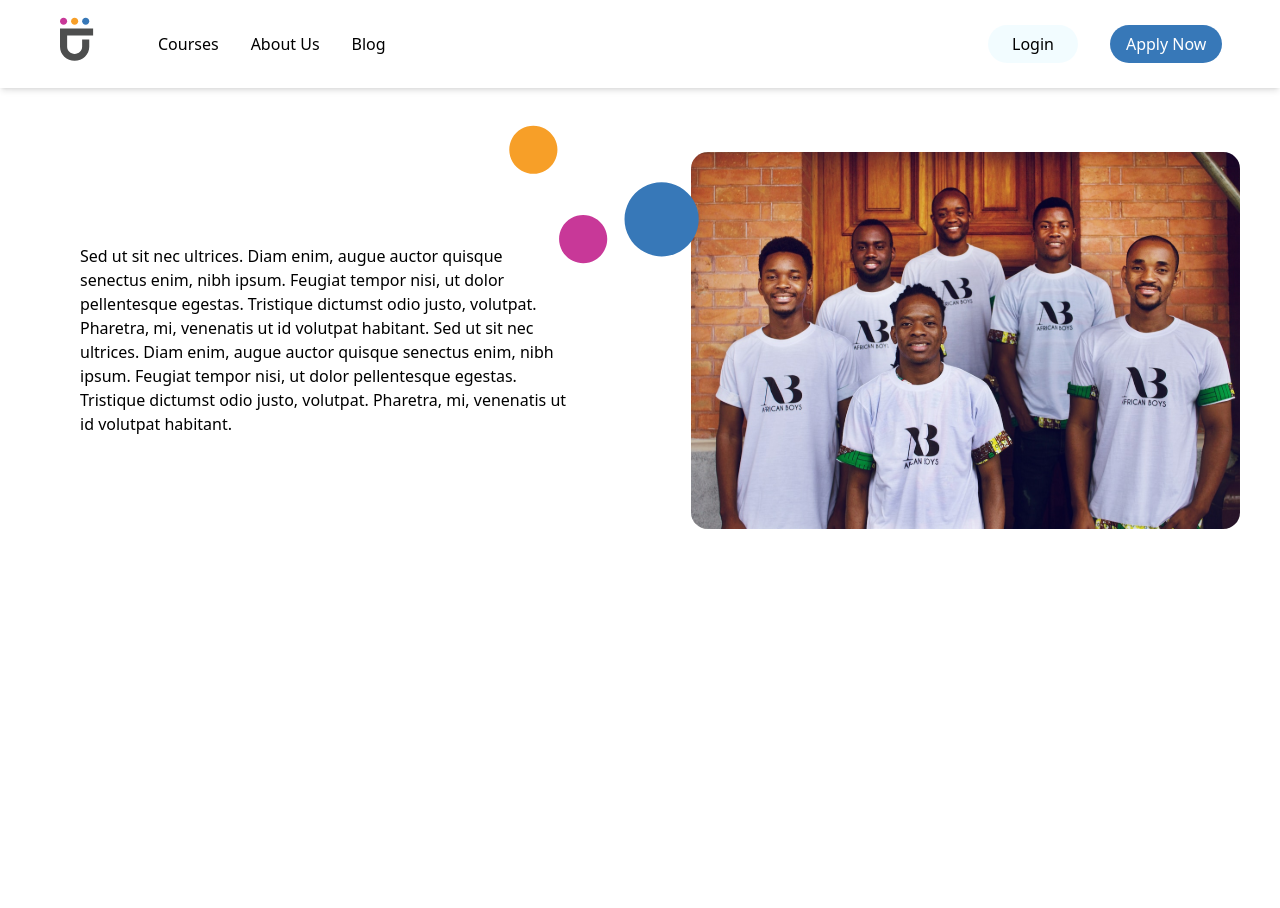
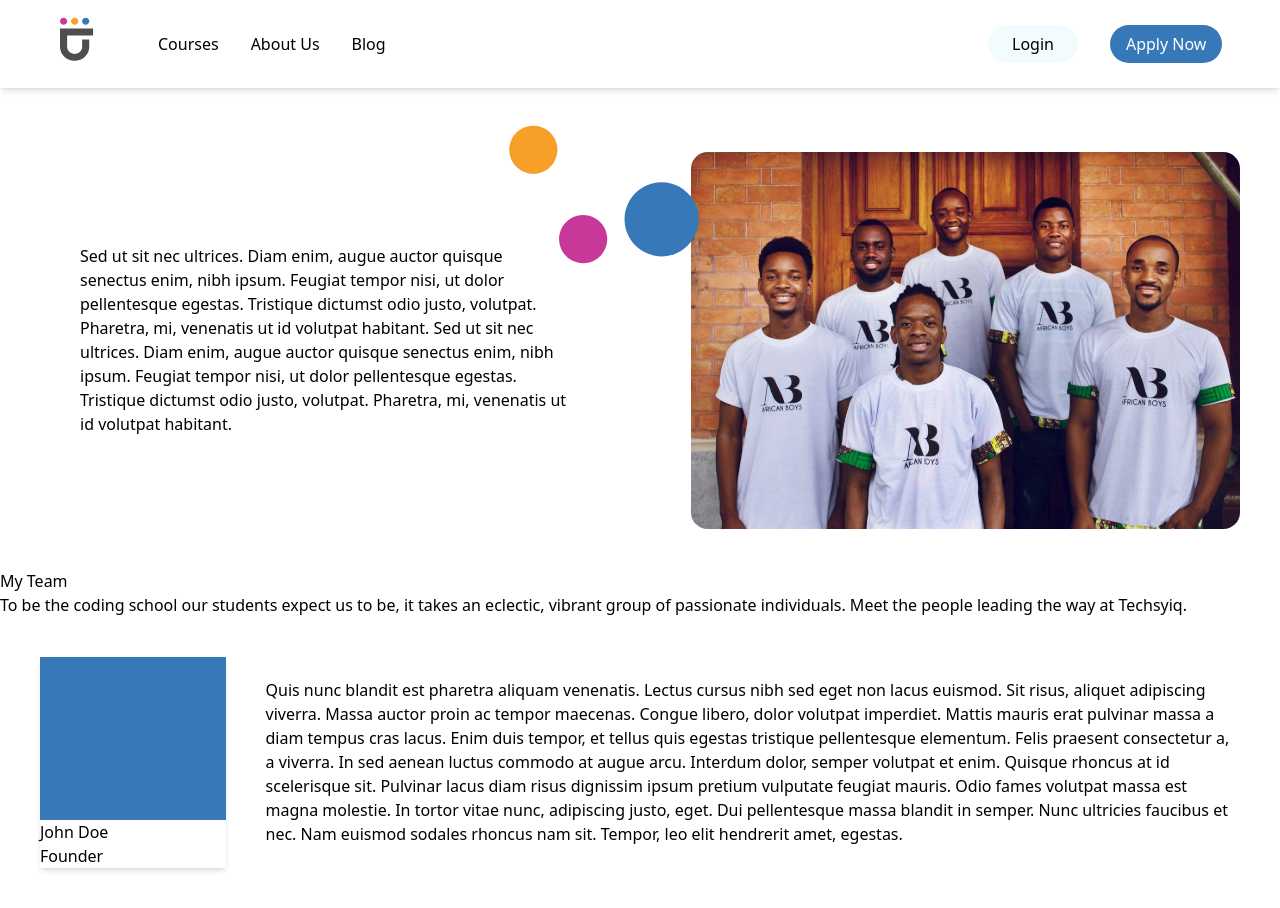
Before and after one commit to Kimutai01/Techsyiq-react, a React (Vite) app: page /about in a window 1280 px wide. Before the commit the page ends 800 px from the top, so only its background shows below. Built offline with nearby package versions, Linux system fonts and the light colour scheme.

Commit message:
Added team card

```diff
--- /dev/null
+++ b/src/components/about/Team.jsx
@@ -0,0 +1,41 @@
+import React from "react";
+import dots from "../../assets/teamrect.svg";
+
+const Team = () => {
+  return (
+    <div>
+      <h1>My Team</h1>
+      <p>
+        To be the coding school our students expect us to be, it takes an
+        eclectic, vibrant group of passionate individuals. Meet the people
+        leading the way at Techsyiq.
+      </p>
+      <div className="flex p-10">
+        <div className="w-[100%] mr-10 shadow-md border-r-10">
+          <img src={dots} alt="" />
+          <div>
+            <h4>John Doe</h4>
+          </div>
+          <p>Founder</p>
+        </div>
+        <div className="flex items-center">
+          Quis nunc blandit est pharetra aliquam venenatis. Lectus cursus nibh
+          sed eget non lacus euismod. Sit risus, aliquet adipiscing viverra.
+          Massa auctor proin ac tempor maecenas. Congue libero, dolor volutpat
+          imperdiet. Mattis mauris erat pulvinar massa a diam tempus cras lacus.
+          Enim duis tempor, et tellus quis egestas tristique pellentesque
+          elementum. Felis praesent consectetur a, a viverra. In sed aenean
+          luctus commodo at augue arcu. Interdum dolor, semper volutpat et enim.
+          Quisque rhoncus at id scelerisque sit. Pulvinar lacus diam risus
+          dignissim ipsum pretium vulputate feugiat mauris. Odio fames volutpat
+          massa est magna molestie. In tortor vitae nunc, adipiscing justo,
+          eget. Dui pellentesque massa blandit in semper. Nunc ultricies
+          faucibus et nec. Nam euismod sodales rhoncus nam sit. Tempor, leo elit
+          hendrerit amet, egestas.
+        </div>
+      </div>
+    </div>
+  );
+};
+
+export default Team;
--- a/src/pages/About.jsx
+++ b/src/pages/About.jsx
@@ -1,5 +1,6 @@
 import React from "react";
 import Hero from "../components/about/Hero";
+import Team from "../components/about/Team";
 import Navbar from "../components/Navbar";
 
 const About = () => {
@@ -7,6 +8,7 @@
     <div>
       <Navbar />
       <Hero />
+      <Team />
     </div>
   );
 };
```
Also changed, not shown: src/assets/teamrect.svg (added).
